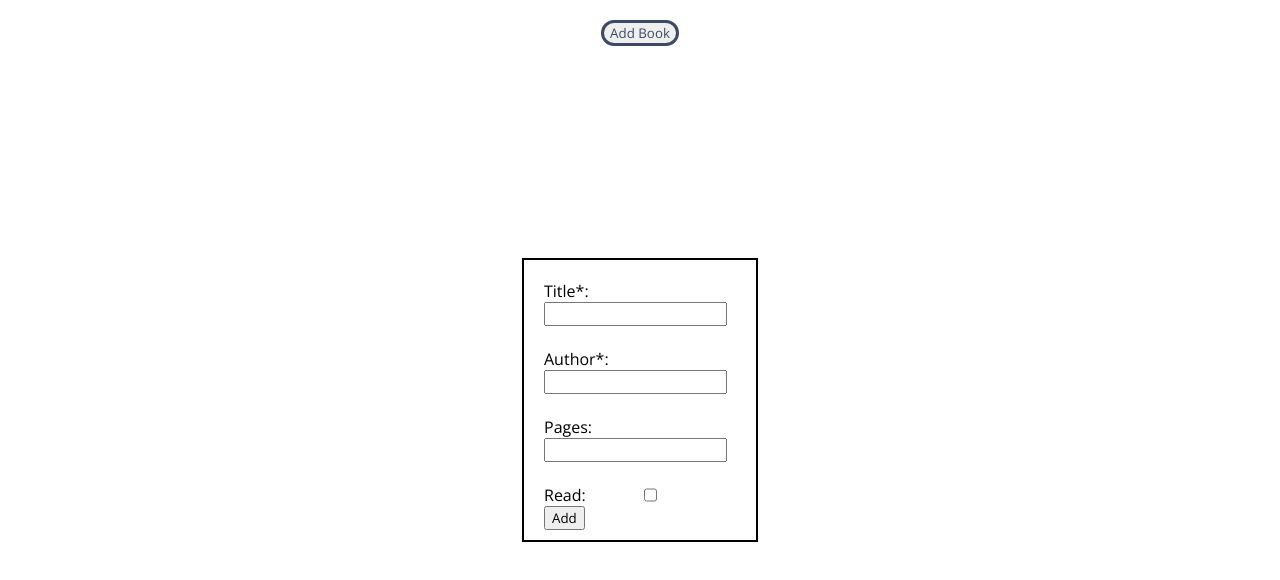
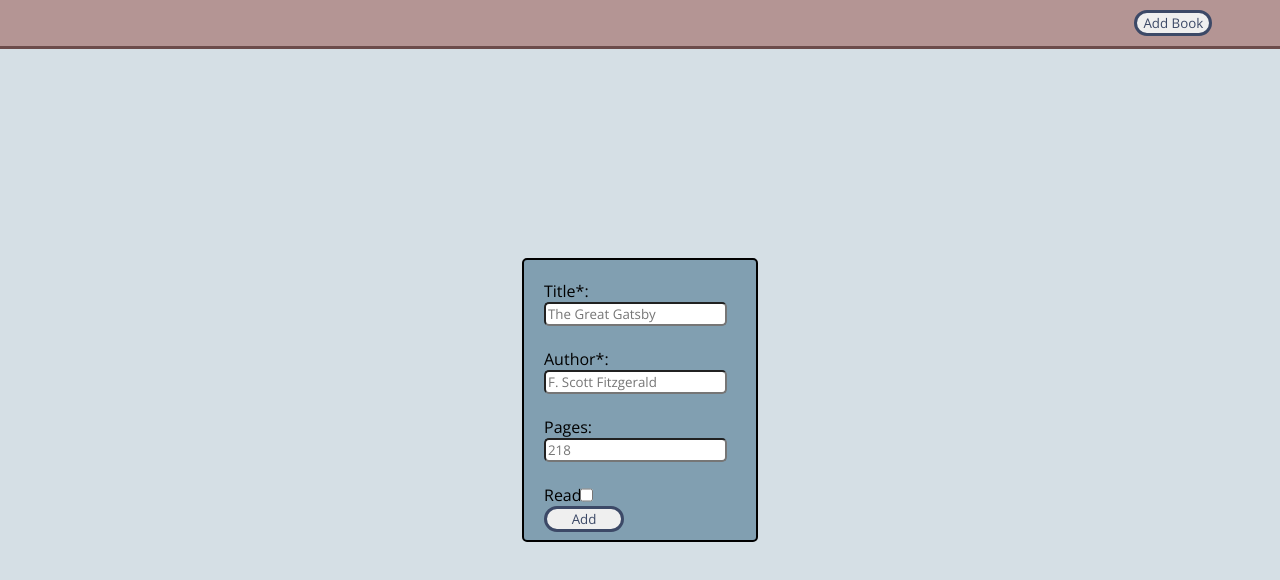
Before and after one commit to Vikichawee/Library, a plain HTML site: page index.html in a window 1280 px wide. Both pictures are taken after a click on the button "Add Book". Drawn offline with nearby package versions, Linux system fonts and the light colour scheme.

Commit message:
add style needs more touching

```diff
--- a/index.html
+++ b/index.html
@@ -15,13 +15,23 @@
 
     <form class="bookForm" style="display: none">
       <label for="title">Title*:</label>
-      <input type="text" id="title" name="title" /><br />
+      <input
+        type="text"
+        id="title"
+        name="title"
+        placeholder="The Great Gatsby"
+      /><br />
 
       <label for="author">Author*:</label>
-      <input type="text" id="author" name="author" /><br />
+      <input
+        type="text"
+        id="author"
+        name="author"
+        placeholder="F. Scott Fitzgerald"
+      /><br />
 
       <label for="pages">Pages:</label>
-      <input type="number" id="pages" name="pages" /><br />
+      <input type="number" id="pages" name="pages" placeholder="218" /><br />
 
       <label id="textRead" for="read">Read:</label>
       <input type="checkbox" id="read" name="read" /><br />
--- a/script.js
+++ b/script.js
@@ -116,20 +116,20 @@ function displayBooks() {
     readDiv.className = `read`;
     readDiv.textContent = read;
     if (readDiv.textContent == `Read`) {
-      readDiv.style.backgroundColor = "green";
+      readDiv.style.backgroundColor = "#D3FF5C";
     } else {
-      readDiv.style.backgroundColor = "red";
+      readDiv.style.backgroundColor = "#F15558";
     }
     readDiv.addEventListener(`click`, () => {
       if (readDiv.textContent == `Read`) {
         readDiv.textContent = `Not Read`;
-        readDiv.style.backgroundColor = "red";
+        readDiv.style.backgroundColor = "#F15558";
         book.read = `Not Read`;
         return;
       }
       if (readDiv.textContent == `Not Read`) {
         readDiv.textContent = `Read`;
-        readDiv.style.backgroundColor = "green";
+        readDiv.style.backgroundColor = "#D3FF5C";
         book.read = `Read`;
         return;
       }
--- a/style.css
+++ b/style.css
@@ -2,6 +2,17 @@
 
 * {
   font-family: "Open Sans", sans-serif;
+}
+html {
+  position: relative;
+  min-height: 100vh;
+  margin: 0;
+  padding: 0;
+}
+body {
+  padding: 0;
+  margin: 0;
+  background-color: #d5dfe5;
 }
 
 .biggerContainer {
@@ -24,12 +35,13 @@
   gap: 5px;
   padding: 20px;
   margin: 10px;
-  background-color: lightgray;
+  background-color: #c9b1bd;
   width: 10vw;
   height: 30vh;
   border-radius: 10px;
   border: 2px solid black;
   box-shadow: 2px 2px 5px gray;
+  color: #0c0b09;
 }
 .blur {
   transition: 1s;
@@ -70,25 +82,31 @@
   cursor: pointer;
 }
 .buttonsContainer {
-  display: flex;
-  justify-content: center;
-  align-items: center;
-  gap: 20px;
-  margin-top: 20px;
+  display: grid;
+  grid-template-columns: 1fr 0.2fr;
+  place-items: center;
+  width: 100vw;
+  padding: 10px 0px 10px 0px;
+  background-color: #b49594;
+  border-bottom: 3px solid #6c4c4b;
+}
+.showFormButton {
+  grid-column: 2/3;
 }
 .bookForm {
   position: absolute;
   grid-template-rows: repeat(10, 1fr);
-  grid-template-columns: 1fr 1fr;
+  grid-template-columns: 0.2fr 1fr;
   width: 15vw;
   height: 30vh;
   z-index: 10;
   top: 50%;
   left: 50%;
   transform: translate(-50%, -50%);
-  background-color: white;
+  background-color: #819fb1;
   padding: 20px;
   border: 2px solid black;
+  border-radius: 5px;
   opacity: 0;
   transition: opacity 0.3s ease-out, transform 0.3s ease-out;
 }
@@ -113,6 +131,17 @@ button {
   border-radius: 2rem;
   border: 0.2rem solid #3c4967;
 }
+.submitButton {
+  border-radius: 5px;
+  color: #3c4967;
+  border-radius: 2rem;
+  border: 0.2rem solid #3c4967;
+  width: 80px;
+}
+input {
+  border-radius: 5px;
+  max-width: 300px;
+}
 .delButton {
   width: 70px;
   border: 0.2rem solid red;
```
